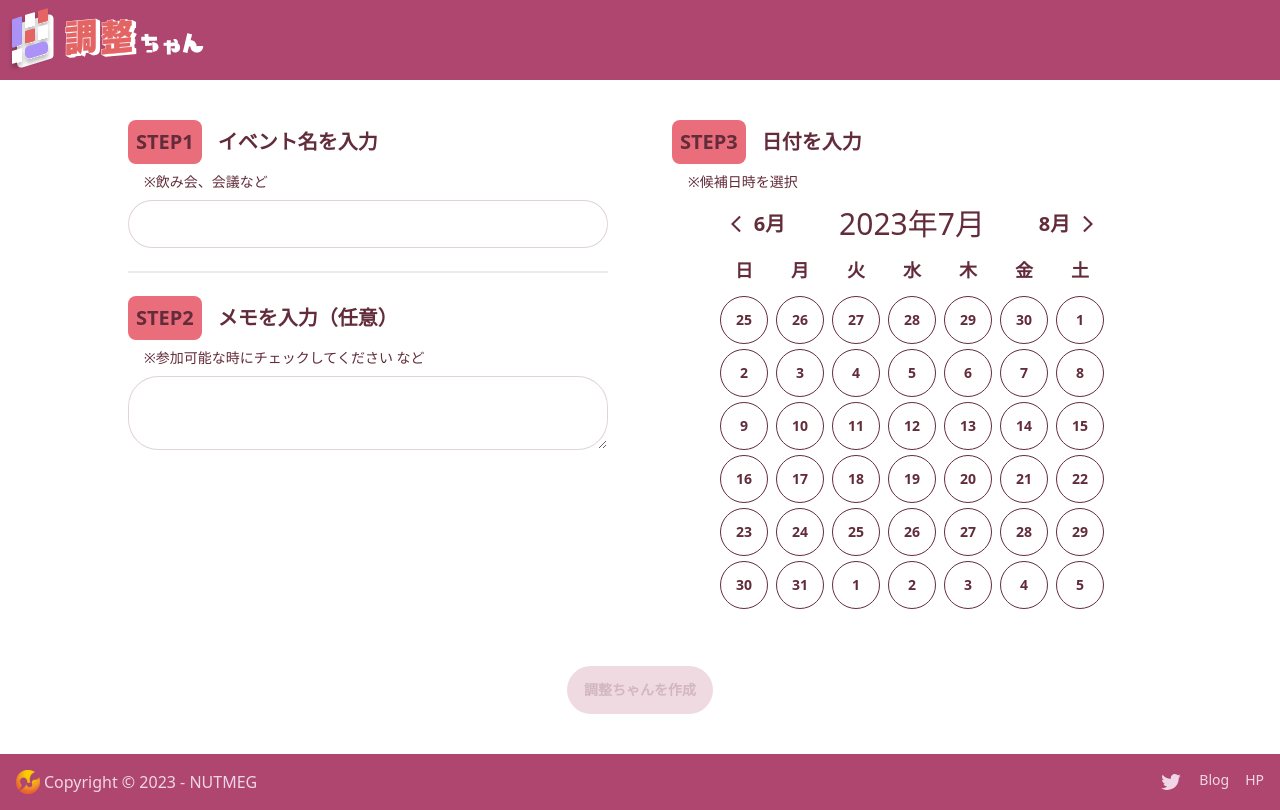
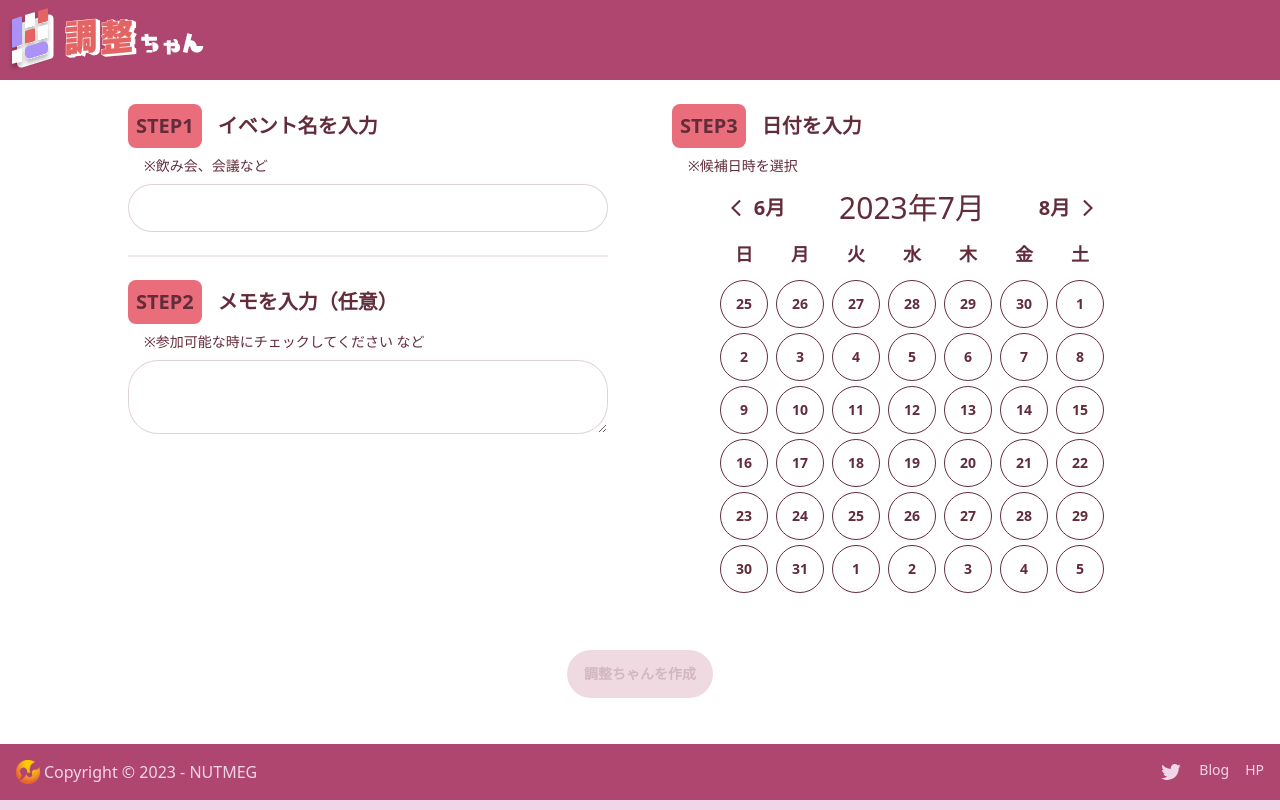
Before and after one commit to NUTFes/chosei-chan, a Next.js app: page / in a window 1280 px wide. Built offline with nearby package versions, Linux system fonts and the light colour scheme; no server answers.

Commit message:
[fix]トップページサイズの変更

```diff
--- a/src/pages/index.tsx
+++ b/src/pages/index.tsx
@@ -50,7 +50,7 @@ export default function Home() {
   return (
     <MainLayout>
       <form
-        className='my-10 flex flex-col items-center gap-6'
+        className='my-6 flex flex-col items-center gap-6'
         onSubmit={handleSubmit(onSubmit)}
       >
         <div className='m-auto flex w-4/5 flex-wrap md:flex-nowrap md:gap-16'>
```
